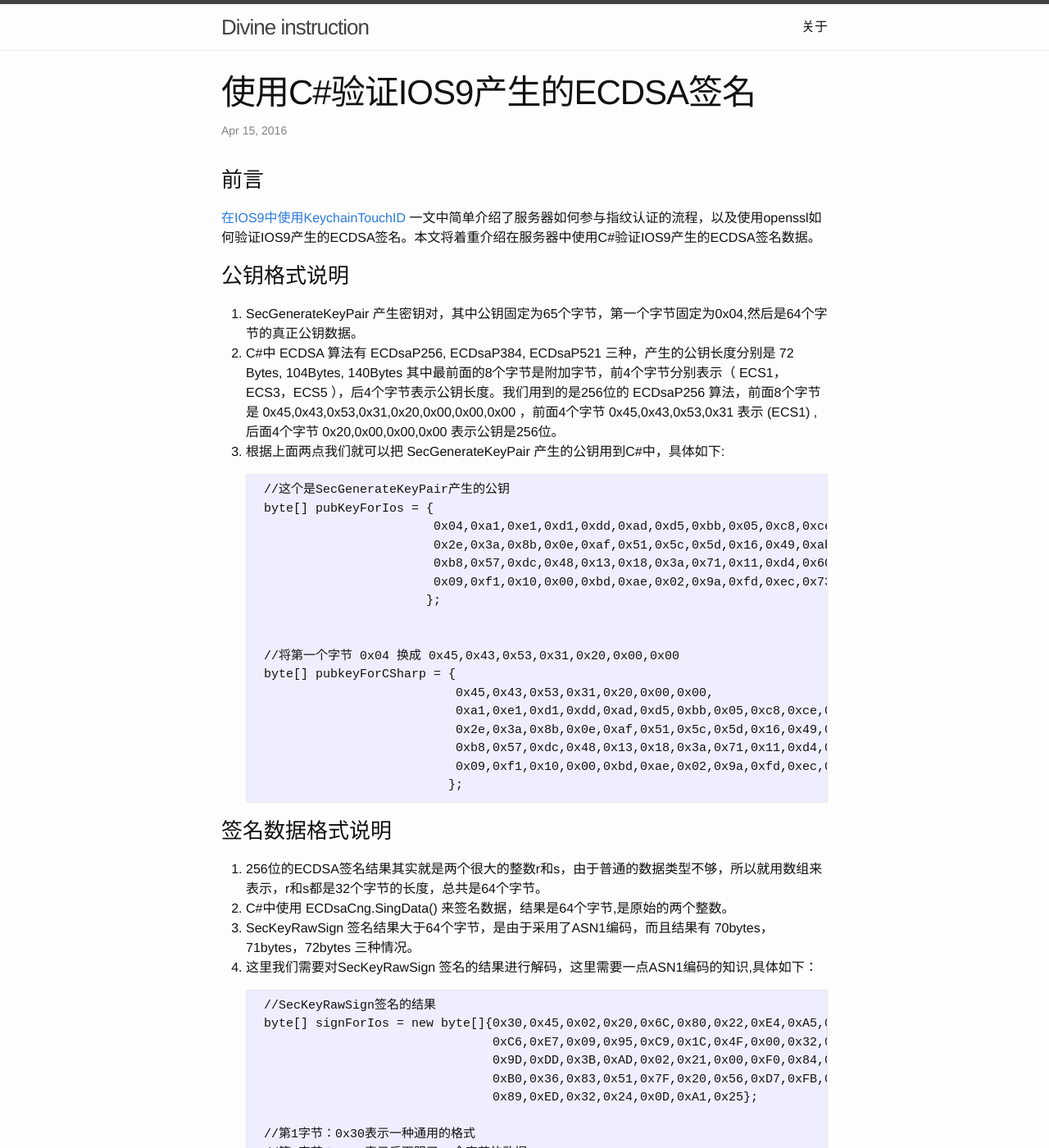
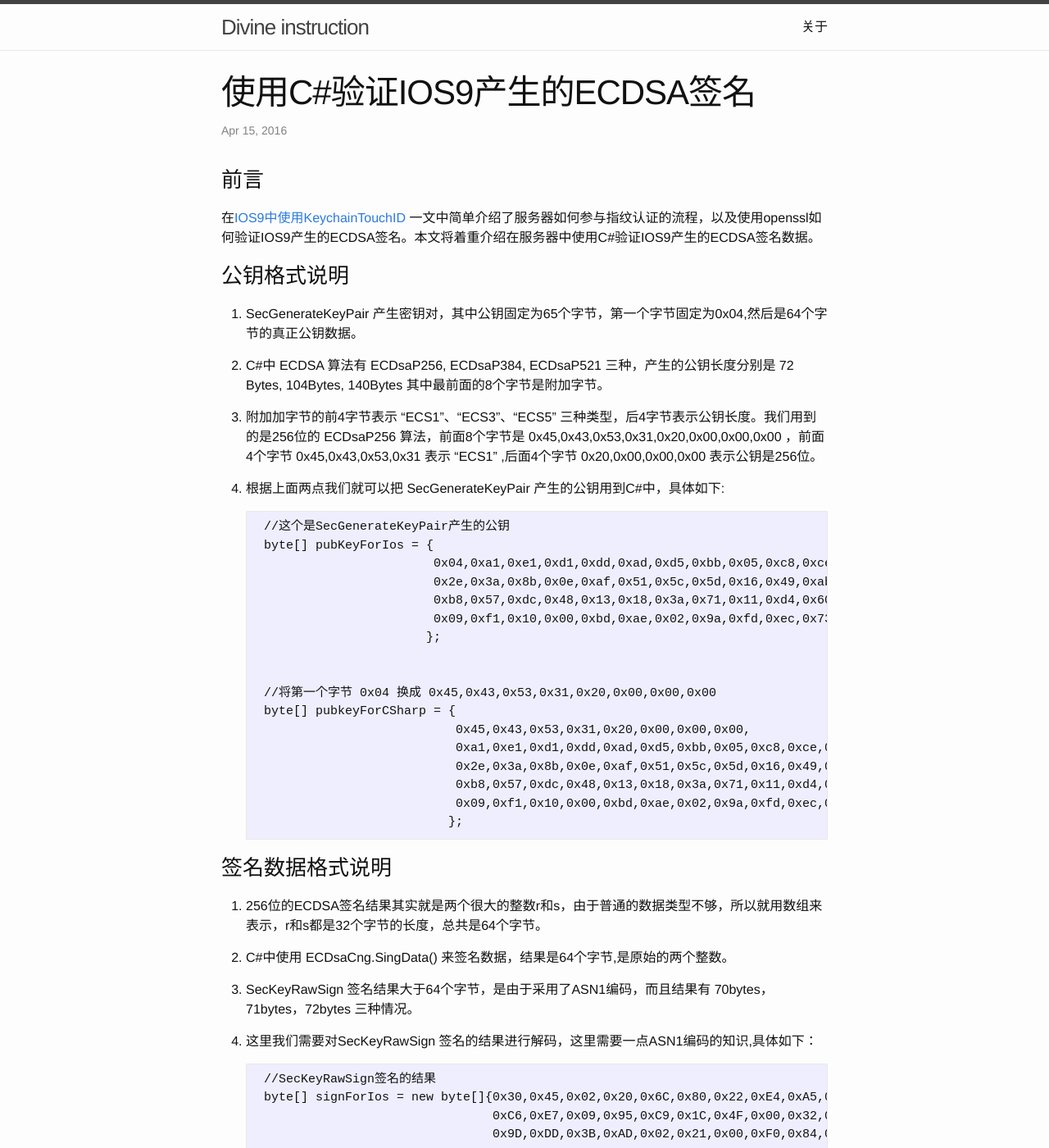
Before and after one commit to iDivines/iDivines.github.io, a Jekyll site: the page built from _posts/2016-04-15-C#-ECDSAVerify.markdown, in a window 1280 px wide and 1400 px high. Shown: the whole window at 82% size. Built offline with Jekyll 4.4.1, drawn with Linux system fonts in a browser that asks for light colours; comment, search, counter and statistics services are not loaded; some of the changed text lies outside the part shown.

Commit message:
修正文章错误

```diff
--- a/_posts/2016-04-15-C#-ECDSAVerify.markdown
+++ b/_posts/2016-04-15-C#-ECDSAVerify.markdown
@@ -8,13 +8,17 @@ excerpt: 本文主要介绍了在C#中使用ECDsaCng验证IOS9产生的ECDSA签
 
 ### 前言
 
-[在IOS9中使用KeychainTouchID](http://idivines.com/develop/ios/2016/04/05/IOS9-KeychainTouchID.html) 一文中简单介绍了服务器如何参与指纹认证的流程，以及使用openssl如何验证IOS9产生的ECDSA签名。本文将着重介绍在服务器中使用C#验证IOS9产生的ECDSA签名数据。
+在[IOS9中使用KeychainTouchID](http://idivines.com/develop/ios/2016/04/05/IOS9-KeychainTouchID.html) 一文中简单介绍了服务器如何参与指纹认证的流程，以及使用openssl如何验证IOS9产生的ECDSA签名。本文将着重介绍在服务器中使用C#验证IOS9产生的ECDSA签名数据。
 
 ### 公钥格式说明
 
 1. SecGenerateKeyPair 产生密钥对，其中公钥固定为65个字节，第一个字节固定为0x04,然后是64个字节的真正公钥数据。
-2. C#中 ECDSA 算法有 ECDsaP256, ECDsaP384, ECDsaP521 三种，产生的公钥长度分别是 72 Bytes, 104Bytes, 140Bytes 其中最前面的8个字节是附加字节，前4个字节分别表示（ ECS1，ECS3，ECS5 ），后4个字节表示公钥长度。我们用到的是256位的 ECDsaP256 算法，前面8个字节是 0x45,0x43,0x53,0x31,0x20,0x00,0x00,0x00 ，前面4个字节 0x45,0x43,0x53,0x31 表示 (ECS1) ,后面4个字节 0x20,0x00,0x00,0x00 表示公钥是256位。
-3. 根据上面两点我们就可以把 SecGenerateKeyPair 产生的公钥用到C#中，具体如下:
+
+2. C#中 ECDSA 算法有 ECDsaP256, ECDsaP384, ECDsaP521 三种，产生的公钥长度分别是 72 Bytes, 104Bytes, 140Bytes 其中最前面的8个字节是附加字节。
+
+3. 附加加字节的前4字节表示 “ECS1”、“ECS3”、“ECS5” 三种类型，后4字节表示公钥长度。我们用到的是256位的 ECDsaP256 算法，前面8个字节是 0x45,0x43,0x53,0x31,0x20,0x00,0x00,0x00 ，前面4个字节 0x45,0x43,0x53,0x31 表示 “ECS1” ,后面4个字节 0x20,0x00,0x00,0x00 表示公钥是256位。
+
+4. 根据上面两点我们就可以把 SecGenerateKeyPair 产生的公钥用到C#中，具体如下:
 
 		//这个是SecGenerateKeyPair产生的公钥
 		byte[] pubKeyForIos = {
@@ -38,8 +42,11 @@ excerpt: 本文主要介绍了在C#中使用ECDsaCng验证IOS9产生的ECDSA签
 ### 签名数据格式说明
 
 1. 256位的ECDSA签名结果其实就是两个很大的整数r和s，由于普通的数据类型不够，所以就用数组来表示，r和s都是32个字节的长度，总共是64个字节。
+
 2. C#中使用 ECDsaCng.SingData() 来签名数据，结果是64个字节,是原始的两个整数。
+
 2. SecKeyRawSign 签名结果大于64个字节，是由于采用了ASN1编码，而且结果有 70bytes，71bytes，72bytes 三种情况。
+
 4. 这里我们需要对SecKeyRawSign 签名的结果进行解码，这里需要一点ASN1编码的知识,具体如下：
 
         //SecKeyRawSign签名的结果
@@ -75,7 +82,7 @@ excerpt: 本文主要介绍了在C#中使用ECDsaCng验证IOS9产生的ECDSA签
 						        0xC9,0x1C,0x4F,0x00,0x32,0x13,0x59,0xB2,0x2D,0xD3,0xEF,0xE4,0x9D,0xDD,0x3B,0xAD,
 						        0xF0,0x84,0x9E,0x2E,0xB6,0x01,0x3B,0x2A,0x81,0xB0,0x36,0x83,0x51,0x7F,0x20,0x56,
 						        0xD7,0xFB,0xD6,0x9B,0x76,0x38,0x39,0xF8,0xD2,0x89,0xED,0x32,0x24,0x0D,0xA1,0x25
-						       }
+						       };
 
 ### 备注
 1. IOS中计算 ECDSA-SHA256 是自己先计算 SHA256 然后把哈希后的结果传给 SecKeyRawSign
```
Also changed, not shown: other parts of _posts/2016-04-15-C#-ECDSAVerify.markdown (+2 -2 lines).
